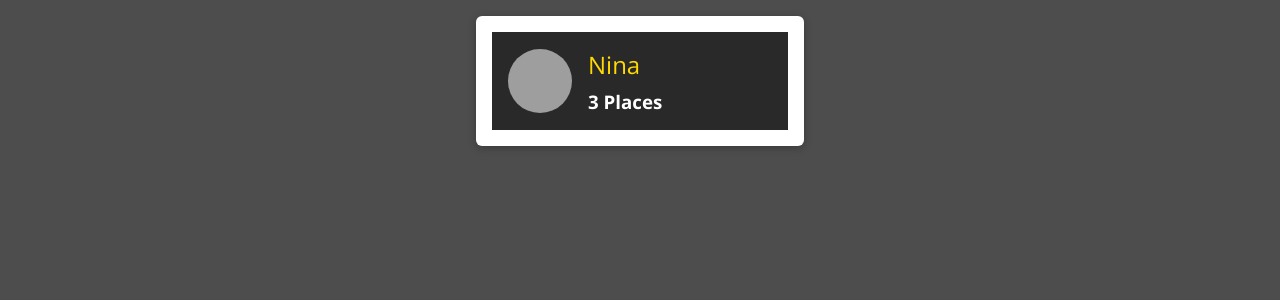
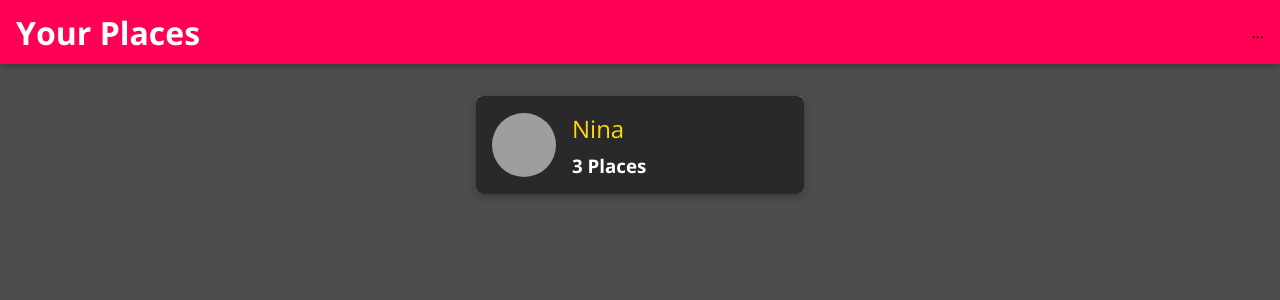
Before and after one commit to NhungTranPY/mern-front, a React (Create React App) app: page / in a window 1280 px wide. Shown: the top 300 px of the page. Built offline with nearby package versions, Linux system fonts and the light colour scheme; grey boxes are pictures that could not be loaded.

Commit message:
45. Adding a Main Header

```diff
--- a/src/App.js
+++ b/src/App.js
@@ -2,15 +2,19 @@
 import {BrowserRouter as Router, Route, Redirect, Switch} from 'react-router-dom'
 import Users from './user/pages/Users';
 import NewPlace from './places/pages/NewPlace';
+import MainNavigation from './shared/components/Navigation/MainNavigation';
 
 const App = () => {
   return (
     <Router>
-      <Switch>
-        <Route path="/" exact><Users/></Route>
-        <Route path="/places/new" exact><NewPlace/></Route>
-        <Redirect to="/" />
-      </Switch>
+      <MainNavigation />
+      <main>
+        <Switch>
+          <Route path="/" exact><Users/></Route>
+          <Route path="/places/new" exact><NewPlace/></Route>
+          <Redirect to="/" />
+        </Switch>
+      </main>
     </Router>
   )
 }
--- /dev/null
+++ b/src/shared/components/Navigation/MainHeader.css
@@ -0,0 +1,23 @@
+.main-header {
+    width: 100%;
+    height: 4rem;
+    display: flex;
+    align-items: center;
+    position: fixed;
+    top: 0;
+    left: 0;
+    background: #ff0055;
+    box-shadow: 0 2px 6px rgba(0, 0, 0, 0.26);
+    padding: 0 1rem;
+    z-index: 5;
+  }
+
+  main {
+    margin-top: 5rem;
+  }
+
+  @media (min-width: 768px) {
+    .main-header {
+      justify-content: space-between;
+    }
+  }
--- /dev/null
+++ b/src/shared/components/Navigation/MainHeader.js
@@ -0,0 +1,13 @@
+import React from "react";
+
+import './MainHeader.css'
+
+const MainHeader = (props) => {
+    return (
+        <header className="main-header">
+            {props.children}
+        </header>
+    )
+}
+
+export default MainHeader
--- /dev/null
+++ b/src/shared/components/Navigation/MainNavigation.css
@@ -0,0 +1,45 @@
+.main-navigation__menu-btn {
+    width: 3rem;
+    height: 3rem;
+    background: transparent;
+    border: none;
+    display: flex;
+    flex-direction: column;
+    justify-content: space-around;
+    margin-right: 2rem;
+    cursor: pointer;
+  }
+
+  .main-navigation__menu-btn span {
+    display: block;
+    width: 3rem;
+    height: 2.5px;
+    background: white;
+  }
+
+  .main-navigation__title {
+    color: white;
+  }
+
+  .main-navigation__title a {
+    text-decoration: none;
+    color: white;
+  }
+
+  .main-navigation__header-nav {
+    display: none;
+  }
+
+  .main-navigation__drawer-nav {
+    height: 100%;
+  }
+
+  @media (min-width: 768px) {
+    .main-navigation__menu-btn {
+      display: none;
+    }
+
+    .main-navigation__header-nav {
+      display: block;
+    }
+  }
--- /dev/null
+++ b/src/shared/components/Navigation/MainNavigation.js
@@ -0,0 +1,23 @@
+import React from "react";
+import {Link} from 'react-router-dom'
+
+import MainHeader from "./MainHeader";
+import './MainNavigation.css'
+
+const MainNavigation = (props) => {
+    return (
+        <MainHeader>
+            <button className="main-navigation__menu-btn">
+                <span />
+                <span />
+                <span />
+            </button>
+            <h1 className="main-navigation__title">
+                <Link to="/">Your Places</Link>
+            </h1>
+            <nav>...</nav>
+        </MainHeader>
+    )
+}
+
+export default MainNavigation
--- a/src/user/components/UserItem.js
+++ b/src/user/components/UserItem.js
@@ -1,8 +1,9 @@
 import React from "react";
 import { Link } from "react-router-dom"
-import './UserItem.css'
+
 import Avatar from "../../shared/components/UIElements/Avatar";
 import Card from '../../shared/components/UIElements/Card'
+import './UserItem.css'
 
 const UserItem = (props) => {
     return (
--- a/src/user/components/UsersList.js
+++ b/src/user/components/UsersList.js
@@ -1,12 +1,16 @@
 import React from "react";
+
 import UserItem from "./UserItem";
+import Card from "../../shared/components/UIElements/Card";
 import './UsersList.css'
 
 const UsersList = (props) => {
     if (props.items.length === 0) {
         return (
             <div className="center">
-                <h2>No Users Found.</h2>
+                <Card>
+                    <h2>No Users Found.</h2>
+                </Card>
             </div>
         )
     }
```
Also changed, not shown: src/shared/components/Navigation/NavLinks.css (added), src/shared/components/Navigation/NavLinks.js (added), src/shared/components/Navigation/SideDrawer.css (added), src/shared/components/Navigation/SideDrawer.js (added).
